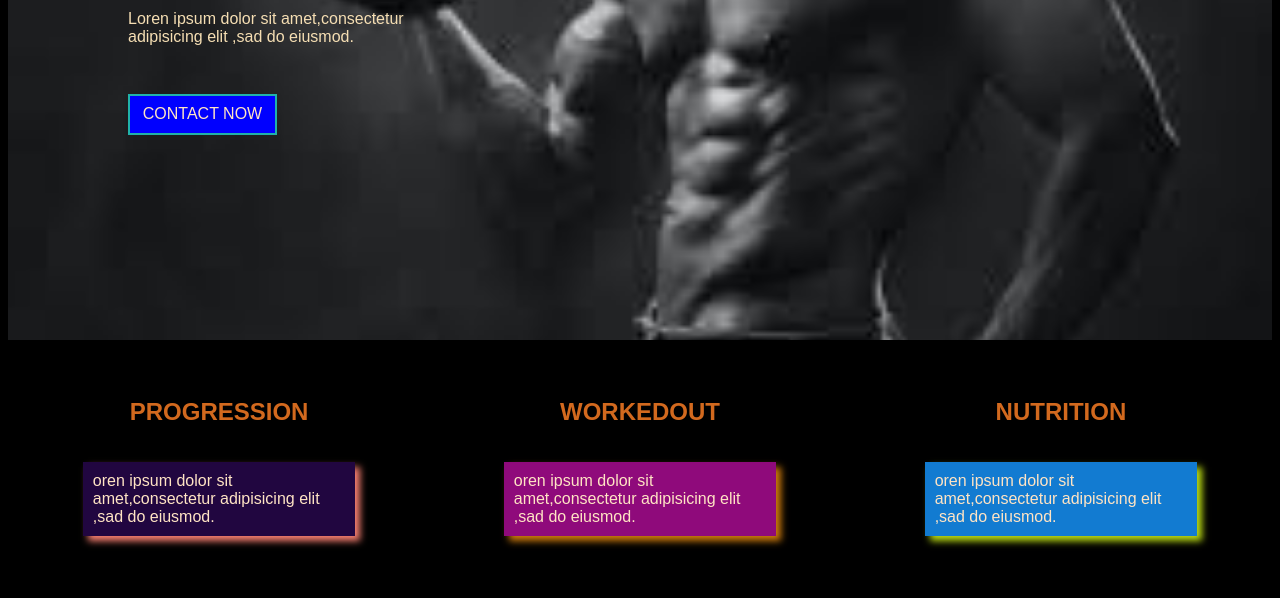
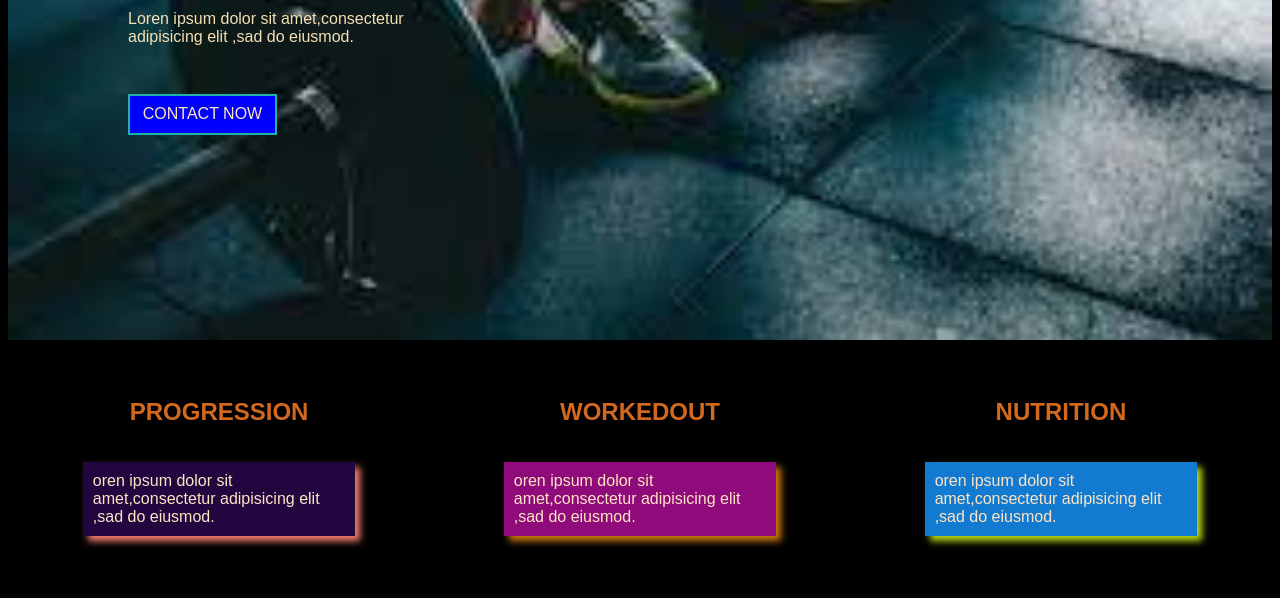
Before and after one commit to RahatBinOamr/3rd-project, a plain HTML site: page index.html in a window 1280 px wide. Shown: the part 348-946 px from the top of the page. Drawn offline with Linux system fonts and the light colour scheme.

Commit message:
chang img

```diff
--- a/style.css
+++ b/style.css
@@ -64,7 +64,7 @@ ul a:hover{
     color: chocolate;
 }
 .banner{
-    background-image: url(gym1.jpg);
+    background-image: url(gym3.jpg);
     background-size: cover;
     background-position: center;
     background-repeat: no-repeat;
```
